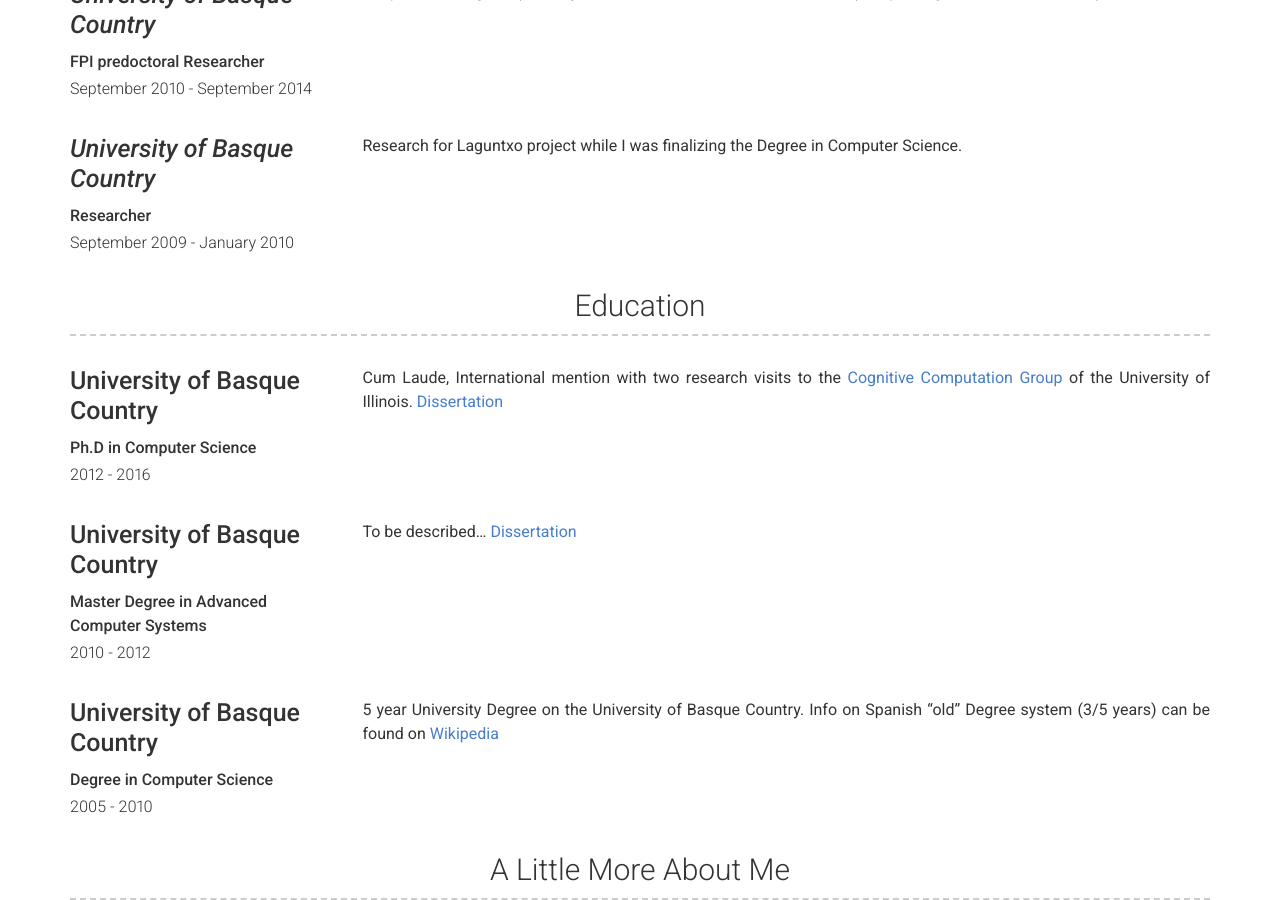
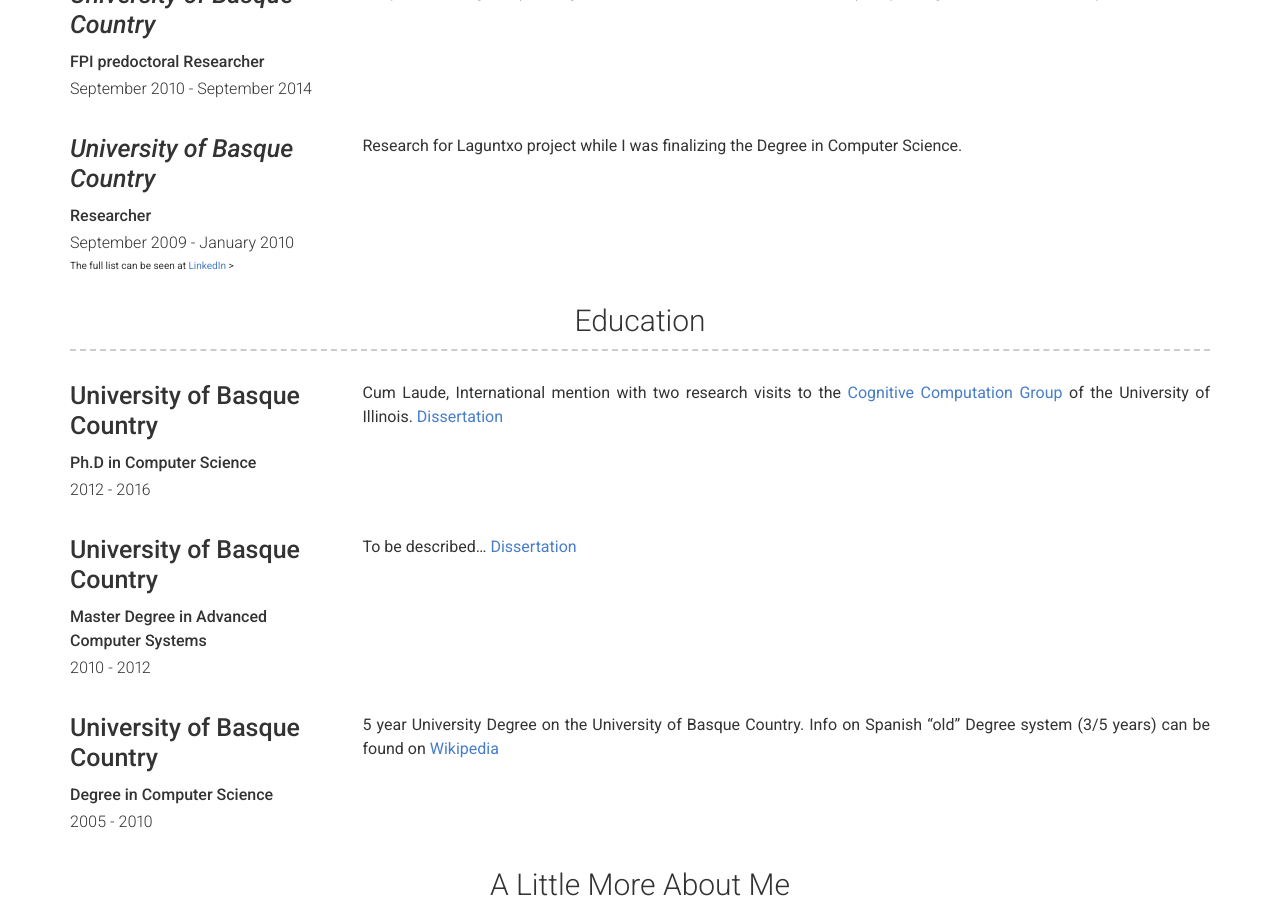
Before and after one commit to Neuw84/neuw84.github.io, a Jekyll site: the page built from index.md, in a window 1280 px wide and 900 px high, scrolled down 1237 px. Built offline with Jekyll 4.4.1, drawn with Linux system fonts in a browser that asks for light colours.

Commit message:
Update experience.html

```diff
--- a/_includes/experience.html
+++ b/_includes/experience.html
@@ -23,4 +23,6 @@
       </div>
     </div>
   {% endfor %}
+  The full list can be seen at <a target="_blank" href="https://www.linkedin.com/in/acmanjon">LinkedIn</a>
+>
 </div>
```
